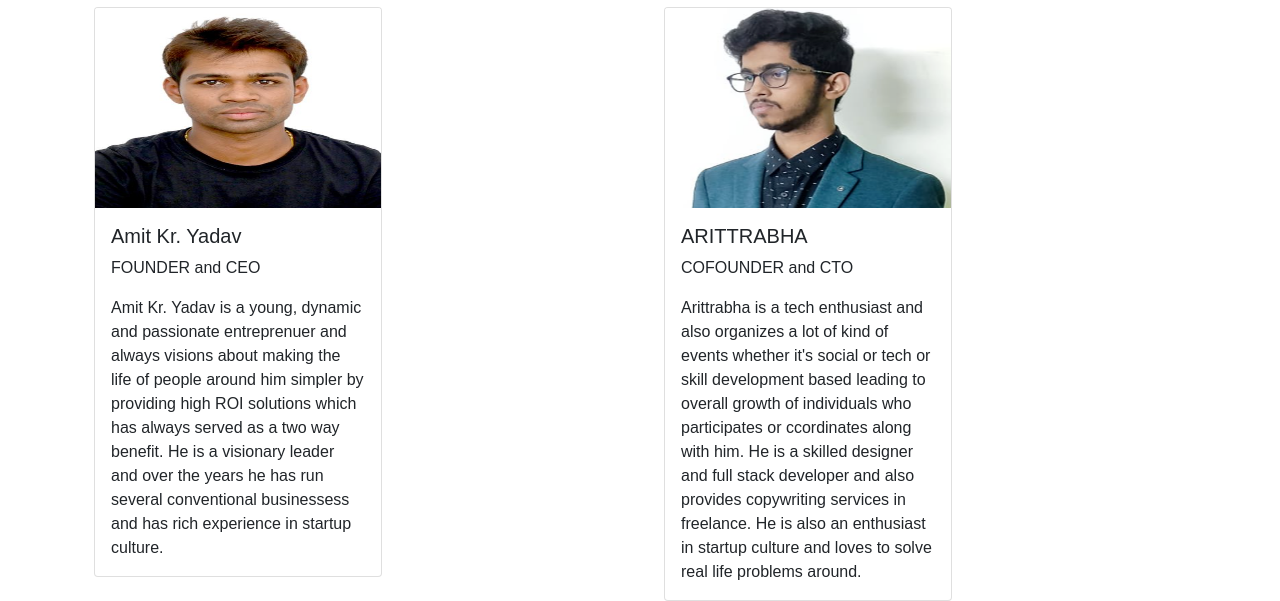
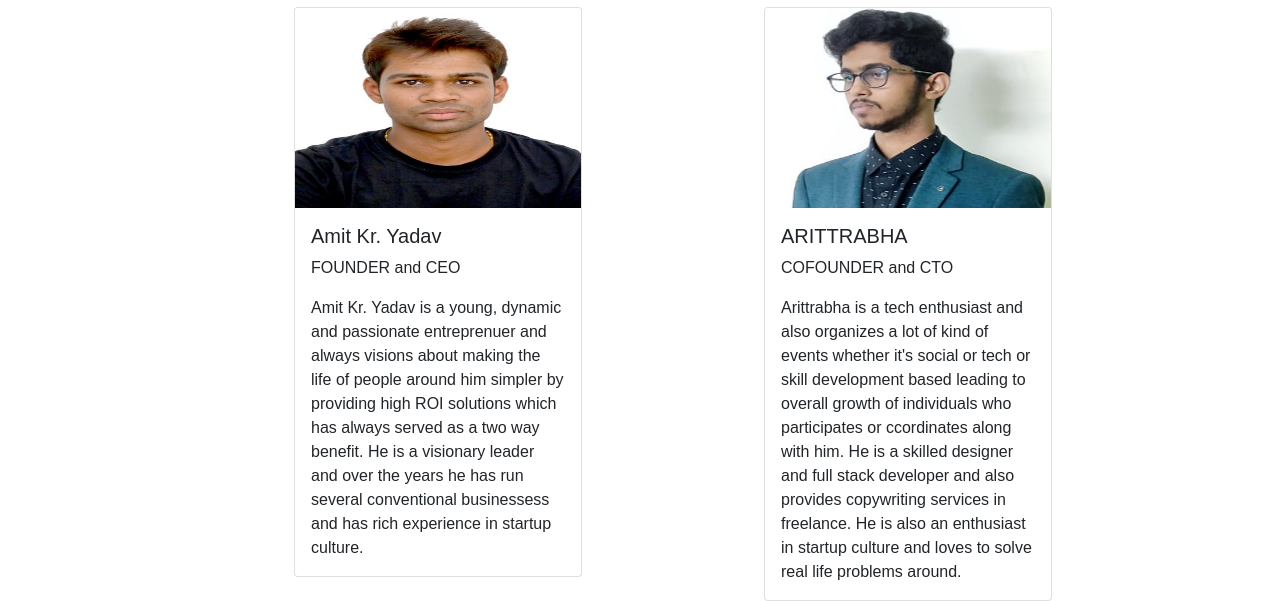
Before and after one commit to arittrabha/Village-Services, a plain HTML site: page about.html in a window 1280 px wide. Shown: the part 605-1206 px from the top of the page. Drawn offline with nearby package versions, Linux system fonts and the light colour scheme.

Commit message:
new commit

```diff
--- a/about.html
+++ b/about.html
@@ -56,7 +56,7 @@
 
   <h1 class="heading"><b>The Leaders</b></h1>
   <div class="container px-4">
-    <div class="row gx-5">
+    <div class="row gx-5" style="padding-left: 200px;">
       <div class="col">
         <div class="card" style="width: 18rem;">
           <img src="css\assets\team\amitsq.jpeg" class="card-img-top" alt="...">
```
